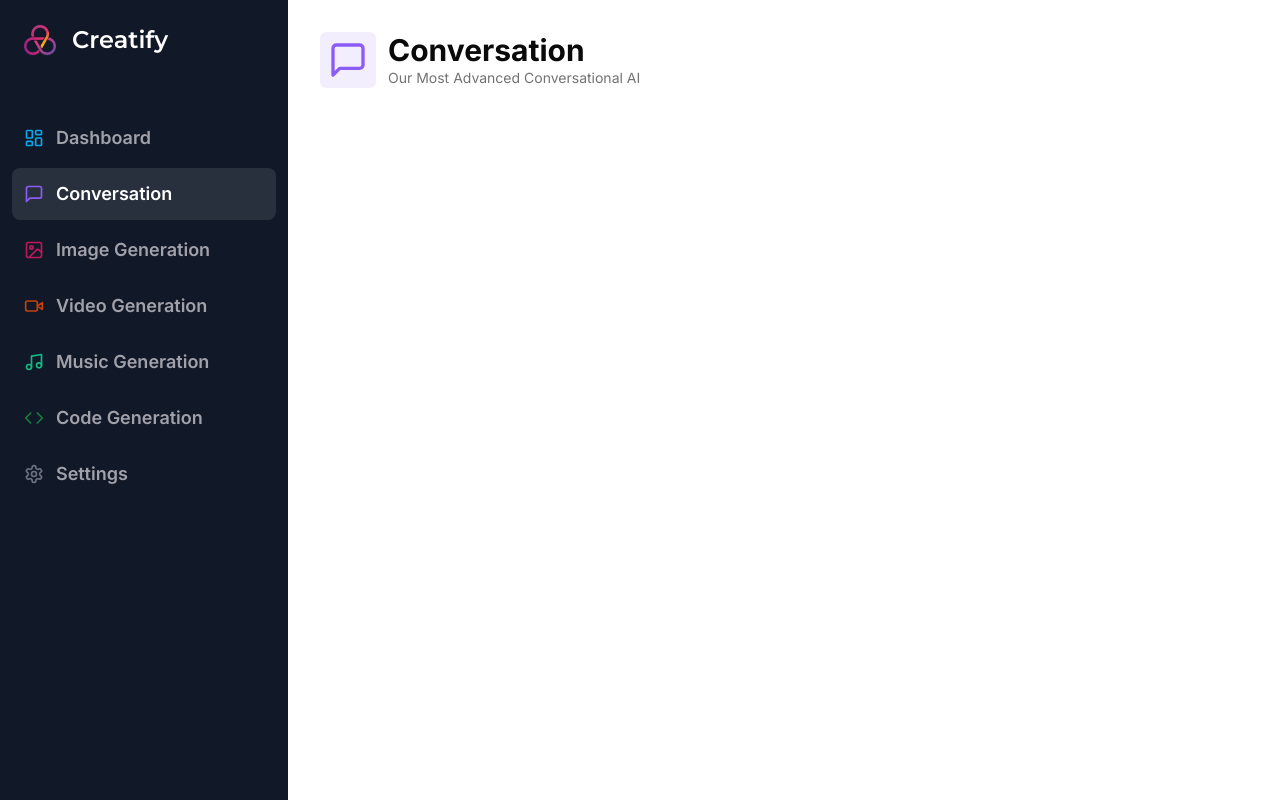
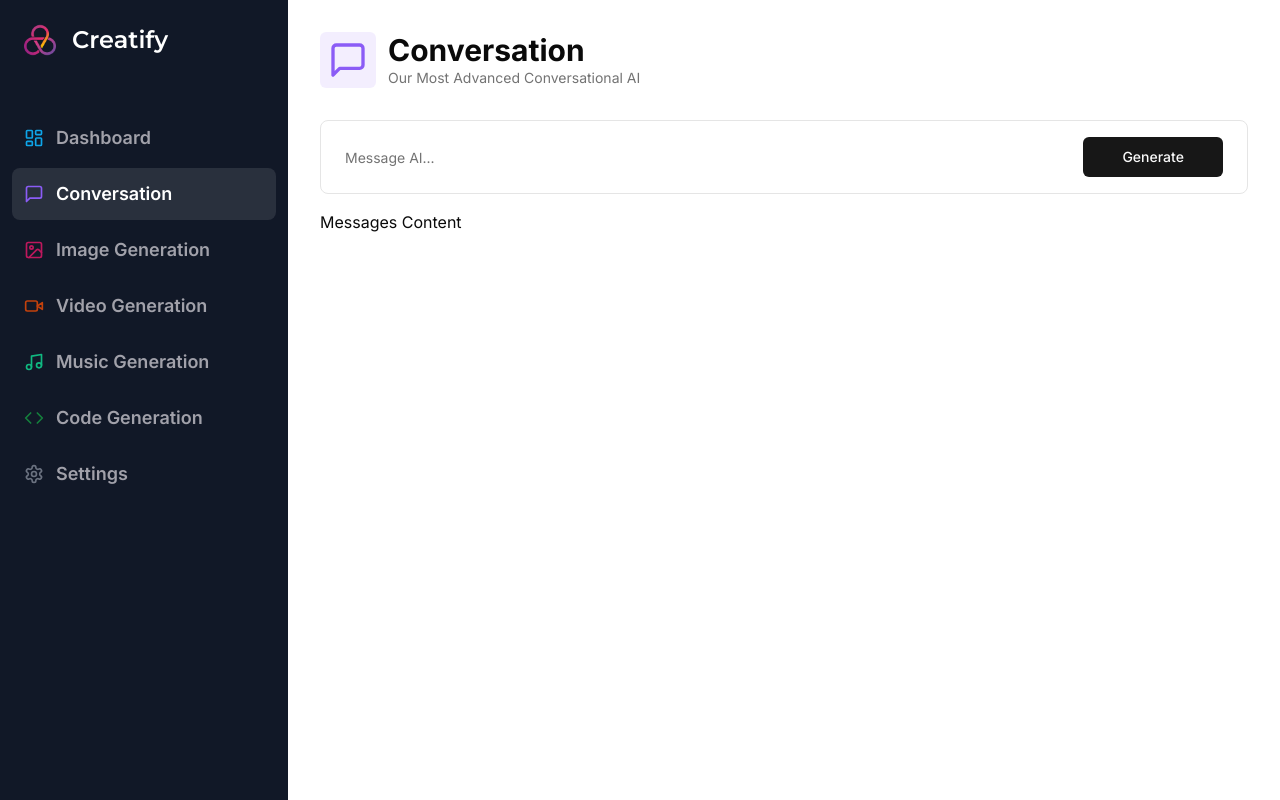
Before and after one commit to Aditya-gam/Creatify-Generative_SaaS_Platform, a Next.js app: page /conversation in a window 1280 px wide. Built offline with nearby package versions, Linux system fonts and the light colour scheme.

Commit message:
Completed Form Component for the Conversation page UI

```diff
--- /dev/null
+++ b/app/(dashboard)/(routes)/conversation/constants.ts
@@ -0,0 +1,5 @@
+import * as z from "zod";
+
+export const formSchema = z.object({
+  prompt: z.string().min(1, { message: "Prompt is required" }),
+});
--- a/app/(dashboard)/(routes)/conversation/page.tsx
+++ b/app/(dashboard)/(routes)/conversation/page.tsx
@@ -1,7 +1,31 @@
+"use client";
+
+import { useForm } from "react-hook-form";
+import { MessageSquare } from "lucide-react";
+import * as z from "zod";
+import { zodResolver } from "@hookform/resolvers/zod";
+
 import { Heading } from "@/components/heading";
-import { MessageSquare } from "lucide-react";
+import { Form, FormControl, FormField, FormItem } from "@/components/ui/form";
+import { Input } from "@/components/ui/input";
+
+import { formSchema } from "./constants";
+import { Button } from "@/components/ui/button";
 
 const ConversationPage = () => {
+  const form = useForm<z.infer<typeof formSchema>>({
+    resolver: zodResolver(formSchema),
+    defaultValues: {
+      prompt: "",
+    },
+  });
+
+  const isLoading = form.formState.isSubmitting;
+
+  const onSubmit = async (values: z.infer<typeof formSchema>) => {
+    console.log(values);
+  };
+
   return (
     <div>
       <Heading
@@ -12,7 +36,39 @@
         bgColor="bg-violet-500/10"
       />
 
-      <div className="px-4 lg:px-8"></div>
+      <div className="px-4 lg:px-8">
+        <div>
+          <Form {...form}>
+            <form
+              onSubmit={form.handleSubmit(onSubmit)}
+              className="rounded-lg border w-full p-4 px-3 md:px-6 focus-within:shadow-sm grid grid-cols-12 gap-2"
+            >
+              <FormField
+                name="prompt"
+                render={({ field }) => (
+                  <FormItem className="col-span-12 lg:col-span-10">
+                    <FormControl className="m-0 p-0">
+                      <Input
+                        className="border-0 outline-none focus-visible:ring-0 focus-visible:ring-transparent"
+                        disabled={isLoading}
+                        placeholder="Message AI..."
+                        {...field}
+                      />
+                    </FormControl>
+                  </FormItem>
+                )}
+              />
+              <Button
+                className="col-span-12 lg:col-span-2 w-full"
+                disabled={isLoading}
+              >
+                Generate
+              </Button>
+            </form>
+          </Form>
+        </div>
+        <div className="space-y-4 mt-4">Messages Content</div>
+      </div>
     </div>
   );
 };
```
